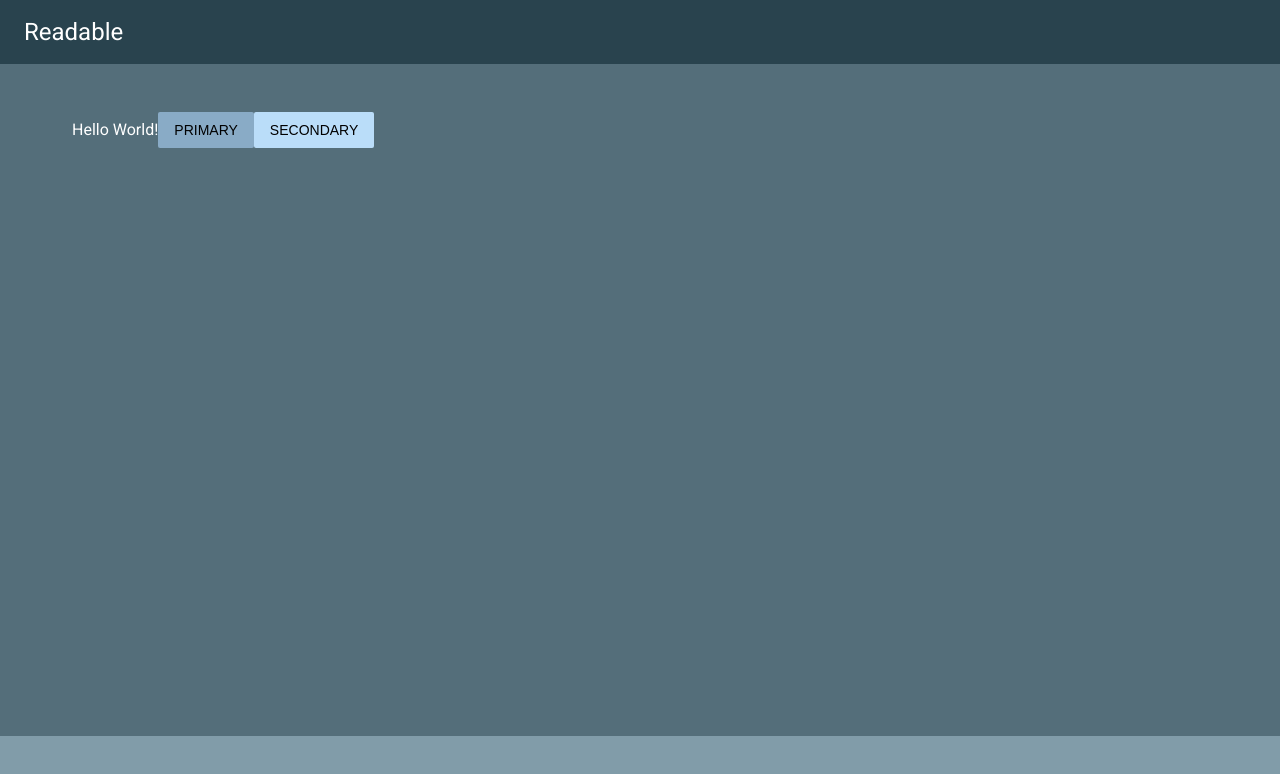
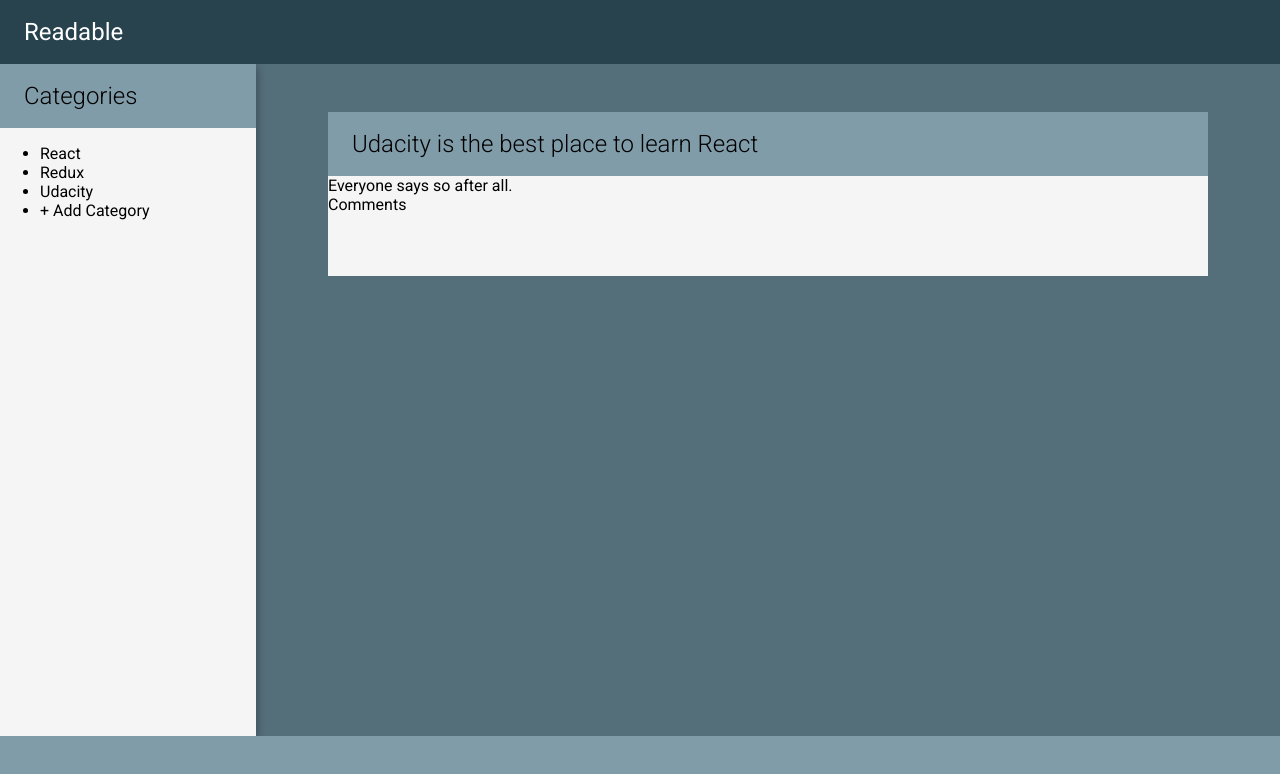
Before and after one commit to edhzsz/reactnd-readable, a React (Create React App) app in the folder frontend/: page / in a window 1280 px wide. Shown: the top 774 px of the page. Built offline with nearby package versions, Linux system fonts and the light colour scheme.

Commit message:
code: Add the side bar and initial posts layout.

```diff
--- a/frontend/src/App.css
+++ b/frontend/src/App.css
@@ -13,12 +13,15 @@
 }
 
 .content {
-  margin: 48px 72px;
-  height: 100%;
+  padding: 48px 72px;
+  overflow: auto;
+  float: left;
+  width: calc(100% - 400px);
+  height: calc(100% - 100px);
 }
 
-/* Navigation Bar */
-.navbar {
+/* Header and Footer Bar */
+.header {
   background-color: #29434e;
   box-sizing: border-box;
   border-radius: 0px;
@@ -28,6 +31,19 @@
   display: flex;
   padding-left: 24px;
   padding-right: 24px;
+}
+
+.header>h1 {
+  white-space: nowrap;
+  overflow: hidden;
+  margin: 0px;
+  padding-top: 0px;
+  letter-spacing: 0px;
+  font-size: 24px;
+  font-weight: 400;
+  height: 64px;
+  line-height: 64px;
+  flex: 1 1 0%;
 }
 
 .footer {
@@ -44,17 +60,33 @@
   height: 64px;
 }
 
-.navbar>h1 {
-  white-space: nowrap;
-  overflow: hidden;
-  margin: 0px;
-  padding-top: 0px;
-  letter-spacing: 0px;
+.side-bar {
+  box-sizing: border-box;
+  font-family: Roboto, sans-serif;
+  box-shadow: rgba(0, 0, 0, 0.16) 0px 3px 10px, rgba(0, 0, 0, 0.23) 0px 3px 10px;
+  border-radius: 0px;
+  height: 100%;
+  width: 256px;
+  z-index: 1200;
+  left: 0px;
+  top: 0px;
+  transform: translate(0px, 0px);
+  overflow: auto;
+  float: left;
+  background-color: #F5F5F6;
+  color: #000;
+}
+
+.title {
   font-size: 24px;
-  font-weight: 400;
-  height: 64px;
   line-height: 64px;
-  flex: 1 1 0%;
+  font-weight: 300;
+  background-color: #819ca9;
+  padding: 0;
+  padding-left: 24px;
+  margin: 0;
+  margin-bottom: 8px;
+  color: #000;
 }
 
 /* Buttons */
@@ -96,3 +128,28 @@
   color: #000;
   background-color: #baddf9;
 }
+
+.post-list {
+  height: 5000px;
+}
+
+.post {
+  width: 100%;
+}
+
+.post-header {
+  font-size: 24px;
+  line-height: 64px;
+  font-weight: 300;
+  background-color: #819ca9;
+  padding: 0;
+  padding-left: 24px;
+  margin: 0;
+  color: #000;
+}
+
+.post-contents {
+  min-height: 100px;
+  background-color: #F5F5F6;
+  color: #000;
+}
--- a/frontend/src/App.js
+++ b/frontend/src/App.js
@@ -5,18 +5,35 @@
   render() {
     return (
       <div className="app">
-        <div className="navbar">
+        <div className="header">
           <h1>Readable</h1>
         </div>
         <div className="main">
+          <div className="side-bar">
+            <h2 className="title">Categories</h2>
+            <ul>
+              <li>React</li>
+              <li>Redux</li>
+              <li>Udacity</li>
+              <li>+ Add Category</li>
+            </ul>
+          </div>
           <div className="content">
-            Hello World!
-            <button type="button" className="btn-rect primary">
-              <span>Primary</span>
-            </button>
-            <button type="button" className="btn-rect secondary">
-              <span>Secondary</span>
-            </button>
+            <div className="post-list">
+              <div className="post">
+                <div className="post-header">
+                  <span>Udacity is the best place to learn React</span>
+                </div>
+                <div className="post-contents">
+                  <div className="post-main">
+                    Everyone says so after all.
+                  </div>
+                  <div className="comments-list">
+                    Comments
+                  </div>
+                </div>
+              </div>
+            </div>
           </div>
         </div>
         <div className="footer">
```
